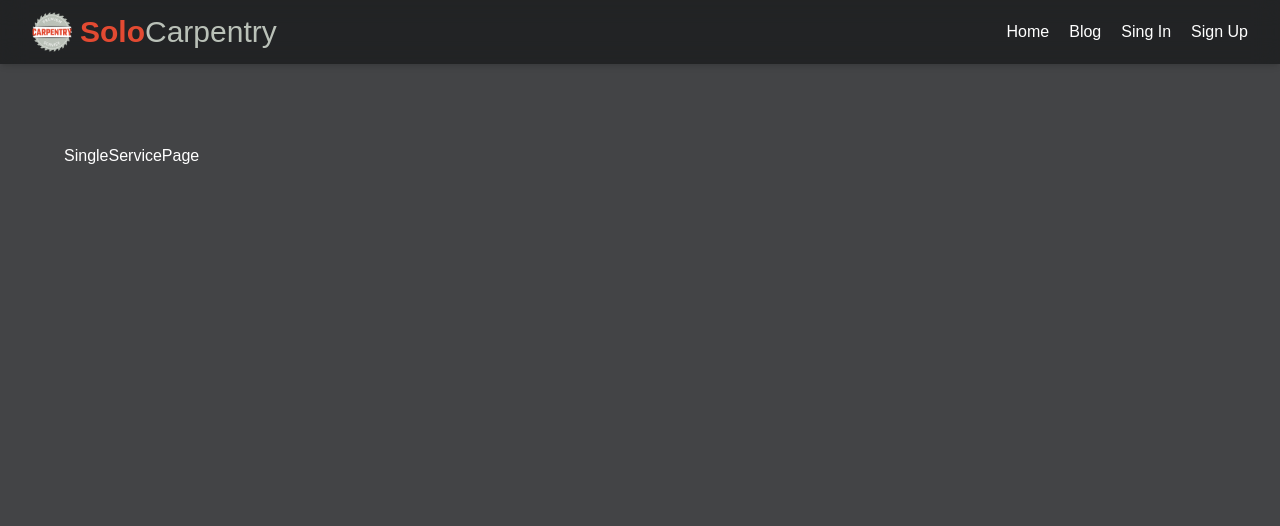
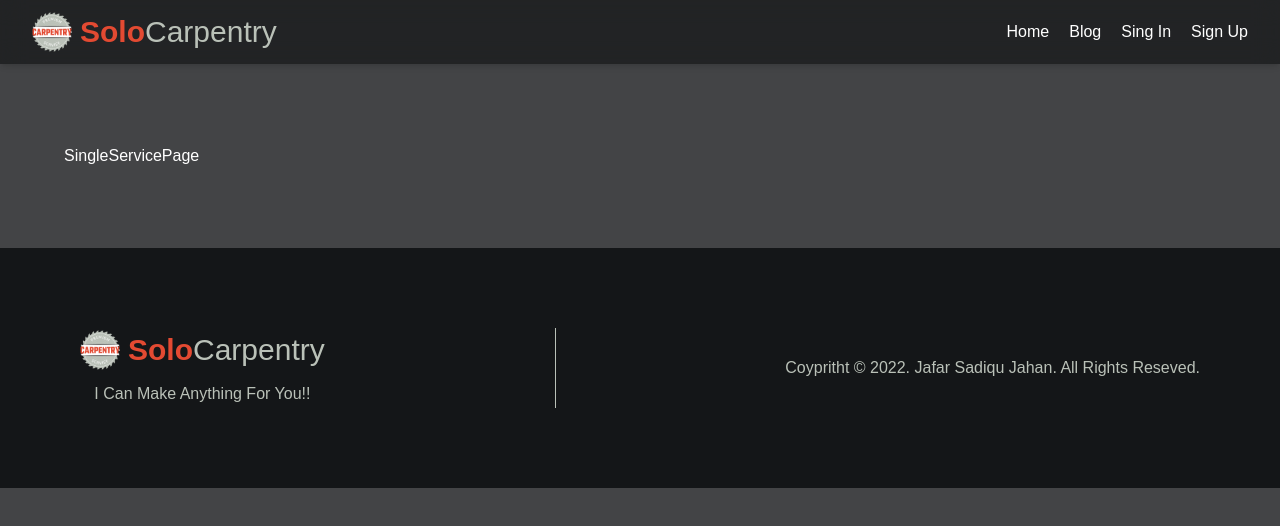
Before and after one commit to 10Sadique/solo-carpentry-client-project, a React (Create React App) app: page /services/1 in a window 1280 px wide. Shown: the top 526 px of the page. Built offline with nearby package versions, Linux system fonts and the light colour scheme.

Commit message:
footer added

```diff
--- /dev/null
+++ b/src/components/Footer.js
@@ -0,0 +1,34 @@
+import React from 'react';
+import logo from '../assets/logo.png';
+
+const Footer = () => {
+    return (
+        <div className="p-20 bg-gray-dark">
+            <div className="flex flex-col items-center justify-between gap-5 md:flex-row">
+                <div>
+                    <div className="flex items-center gap-2 text-3xl font-bold">
+                        <img className="w-10" src={logo} alt="" />
+                        <p>
+                            <span className="text-orange">Solo</span>
+                            <span className="font-light text-gray-light">
+                                Carpentry
+                            </span>
+                        </p>
+                    </div>
+                    <p className="mt-3 text-center capitalize text-gray-light">
+                        I can make anything for you!!
+                    </p>
+                </div>
+                <div className="md:block hidden h-[80px] border-l border-gray-light" />
+                <div>
+                    <p className="text-center text-gray-light md:text-left">
+                        Coypritht &copy; 2022. Jafar Sadiqu Jahan. All Rights
+                        Reseved.
+                    </p>
+                </div>
+            </div>
+        </div>
+    );
+};
+
+export default Footer;
--- a/src/layout/Main.js
+++ b/src/layout/Main.js
@@ -1,5 +1,6 @@
 import React from 'react';
 import { Outlet, ScrollRestoration } from 'react-router-dom';
+import Footer from '../components/Footer';
 import Navbar from '../components/Navbar';
 
 const Main = () => {
@@ -10,6 +11,7 @@ const Main = () => {
                 <Outlet />
                 <ScrollRestoration />
             </div>
+            <Footer />
         </div>
     );
 };
--- a/src/pages/SingleServicePage.js
+++ b/src/pages/ServiceDetails.js
@@ -1,7 +1,7 @@
 import React from 'react';
 
-const SingleServicePage = () => {
+const ServiceDetails = () => {
     return <div>SingleServicePage</div>;
 };
 
-export default SingleServicePage;
+export default ServiceDetails;
--- a/src/routes/Routes.js
+++ b/src/routes/Routes.js
@@ -5,7 +5,7 @@ import Home from '../pages/Home';
 import ServicesPage from '../pages/ServicesPage';
 import SignIn from '../pages/SignIn';
 import SignUp from '../pages/SignUp';
-import SingleServicePage from '../pages/SingleServicePage';
+import ServiceDetails from '../pages/ServiceDetails';
 
 export const router = createBrowserRouter([
     {
@@ -17,7 +17,7 @@ export const router = createBrowserRouter([
             { path: '/signup', element: <SignUp /> },
             { path: '/services', element: <ServicesPage /> },
             { path: '/blog', element: <Blog /> },
-            { path: '/services/:id', element: <SingleServicePage /> },
+            { path: '/services/:id', element: <ServiceDetails /> },
         ],
     },
 ]);
```
